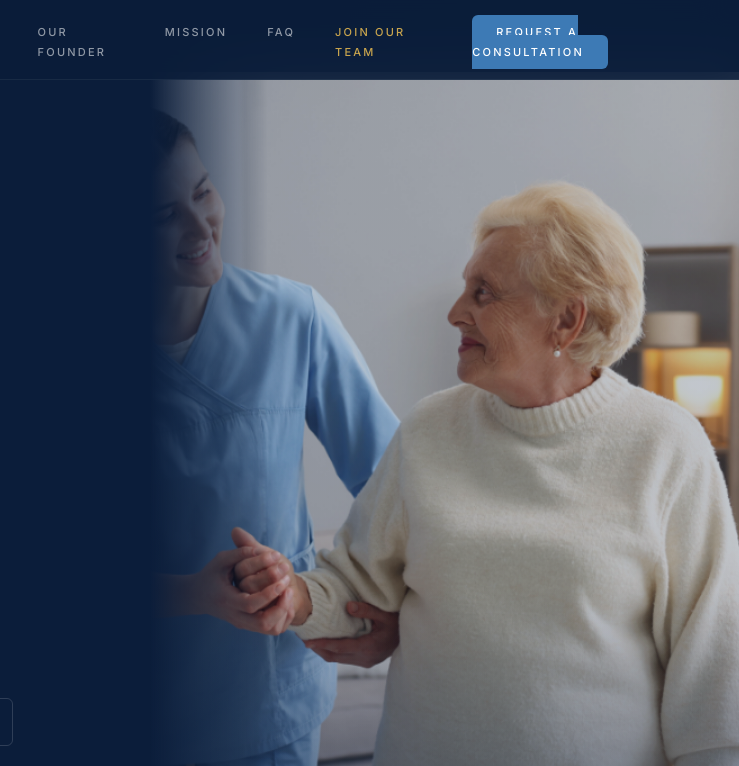
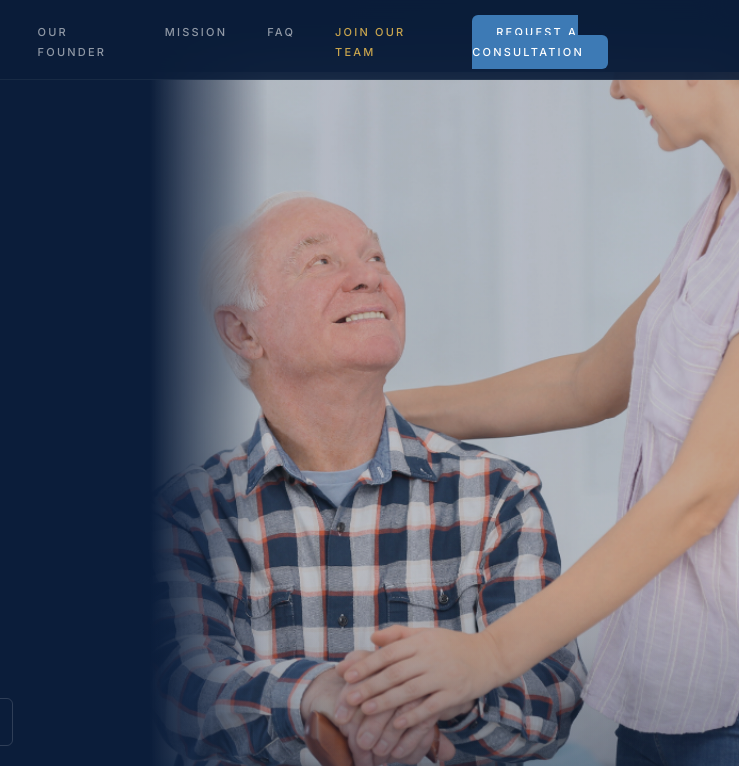
Before and after one commit to ssuhar3/nurse-health-concierge, a website: page index.html in a window 1280 px wide. Shown: the top 766 px of the page, 541-1280 px from the left. Drawn offline with nearby package versions, Linux system fonts and the light colour scheme; a web font is replaced by a local one.

Commit message:
Update hero photo on homepage

```diff
--- a/index.html
+++ b/index.html
@@ -1361,7 +1361,7 @@ footer {
     </div>
   </div>
   <div class="hero-right">
-    <img class="hero-img" src="images/Nurse with elderly.png" alt="Nurse caring for Senior patient" />
+    <img class="hero-img" src="images/Elderly Man and lady.png" alt="Caregiver greeting elderly gentleman" />
     <div class="hero-img-overlay"></div>
   </div>
   <div class="hero-stats">
```
Also changed, not shown: images/Elderly Man and lady.png (added), images/Nurse with elderly.png (deleted).
